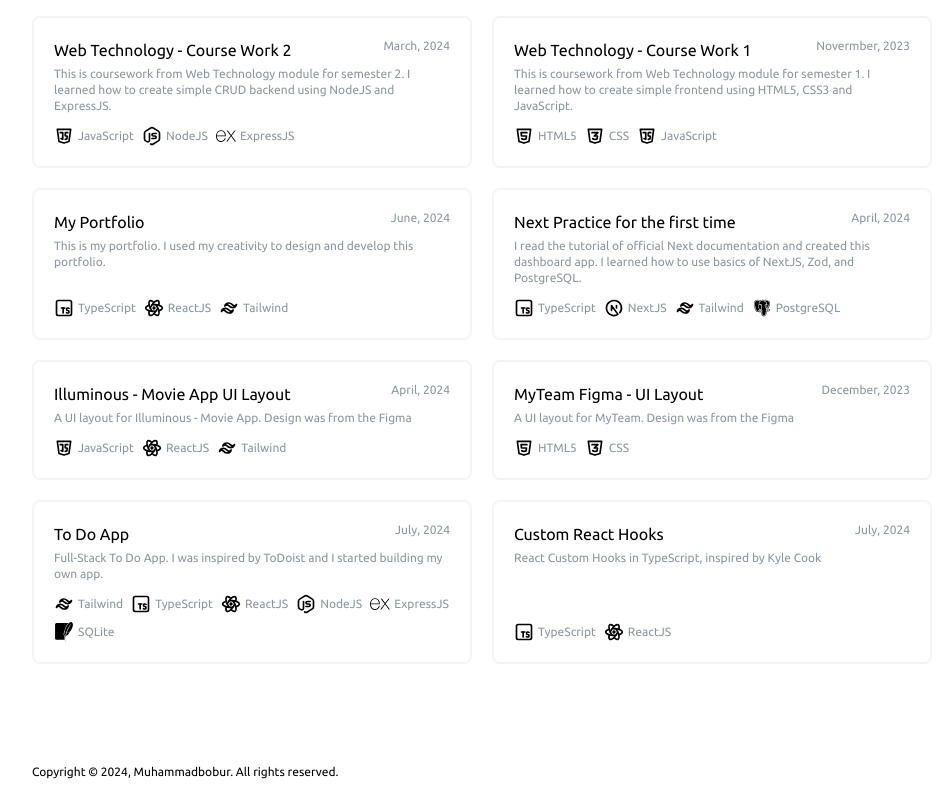
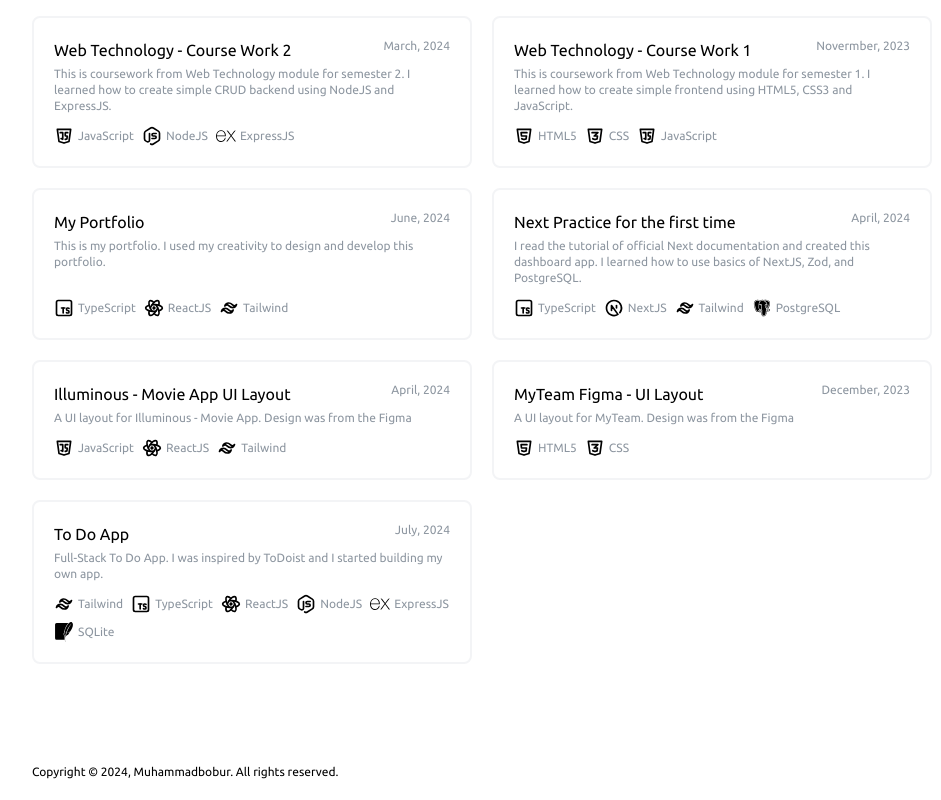
Before and after one commit to hc-b666/hc-b666.me, a React (Vite) app: page /projects in a window 1280 px wide. Shown: the part 364-1164 px from the top of the page, without its empty margins (158-1099 px from the left). Built offline with nearby package versions, Linux system fonts and the light colour scheme.

Commit message:
update projects data

```diff
--- a/src/data/projects.ts
+++ b/src/data/projects.ts
@@ -156,17 +156,17 @@ const projects: ProjectInterface[] = [
     link: "/to-do-app",
     date: "July, 2024",
   },
-  {
-    title: "Custom React Hooks",
-    description: "React Custom Hooks in TypeScript, inspired by Kyle Cook",
-    langs: [
-      { lang: "TypeScript", icon: TbBrandTypescript },
-      { lang: "ReactJS", icon: TbBrandReact },
-    ],
-    type: "Side Hustle",
-    link: "/custom-react-hooks",
-    date: "July, 2024",
-  }
+  // {
+  //   title: "Custom React Hooks",
+  //   description: "React Custom Hooks in TypeScript, inspired by Kyle Cook",
+  //   langs: [
+  //     { lang: "TypeScript", icon: TbBrandTypescript },
+  //     { lang: "ReactJS", icon: TbBrandReact },
+  //   ],
+  //   type: "Side Hustle",
+  //   link: "/custom-react-hooks",
+  //   date: "July, 2024",
+  // }
 ];
 
 export default projects;
```
